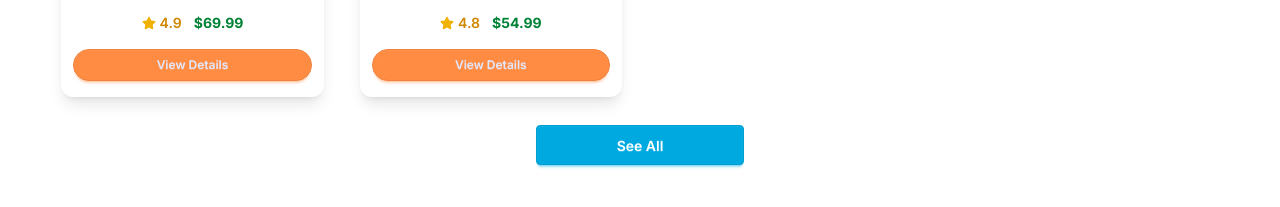
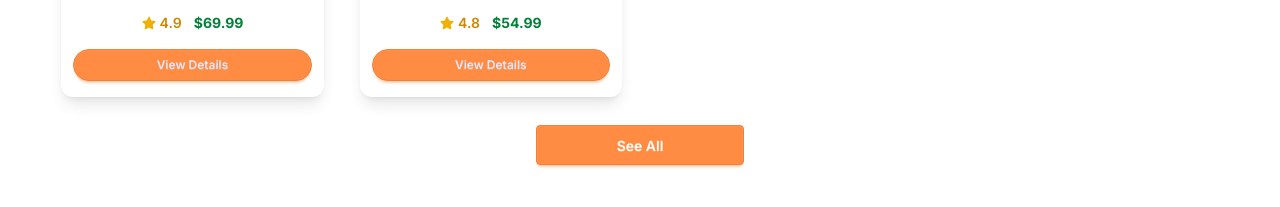
Before and after one commit to Ibne-Shahid/funville-toys, a React (Vite) app: page / in a window 1280 px wide. Shown: the part 1720-1927 px from the top of the page. Built offline with nearby package versions, Linux system fonts and the light colour scheme; no server answers.

Commit message:
button modified

```diff
--- a/src/pages/Home.jsx
+++ b/src/pages/Home.jsx
@@ -63,7 +63,7 @@ const Home = () => {
                     <div className='grid grid-cols-1 md:grid-cols-2 lg:grid-cols-4 w-11/12 mx-auto gap-5 mt-10'>
                         {popularToys?.map(toy => <Card key={toy.toyId} toy={toy}></Card>)}
                     </div>
-                    <div className='text-center mt-5'><Link to="/allToys"><button className='btn btn-accent text-white px-20'>See All</button></Link></div>
+                    <div className='text-center mt-5'><Link to="/allToys"><button className='btn btn-primary text-white px-20'>See All</button></Link></div>
                     </>
 
             )}
```
